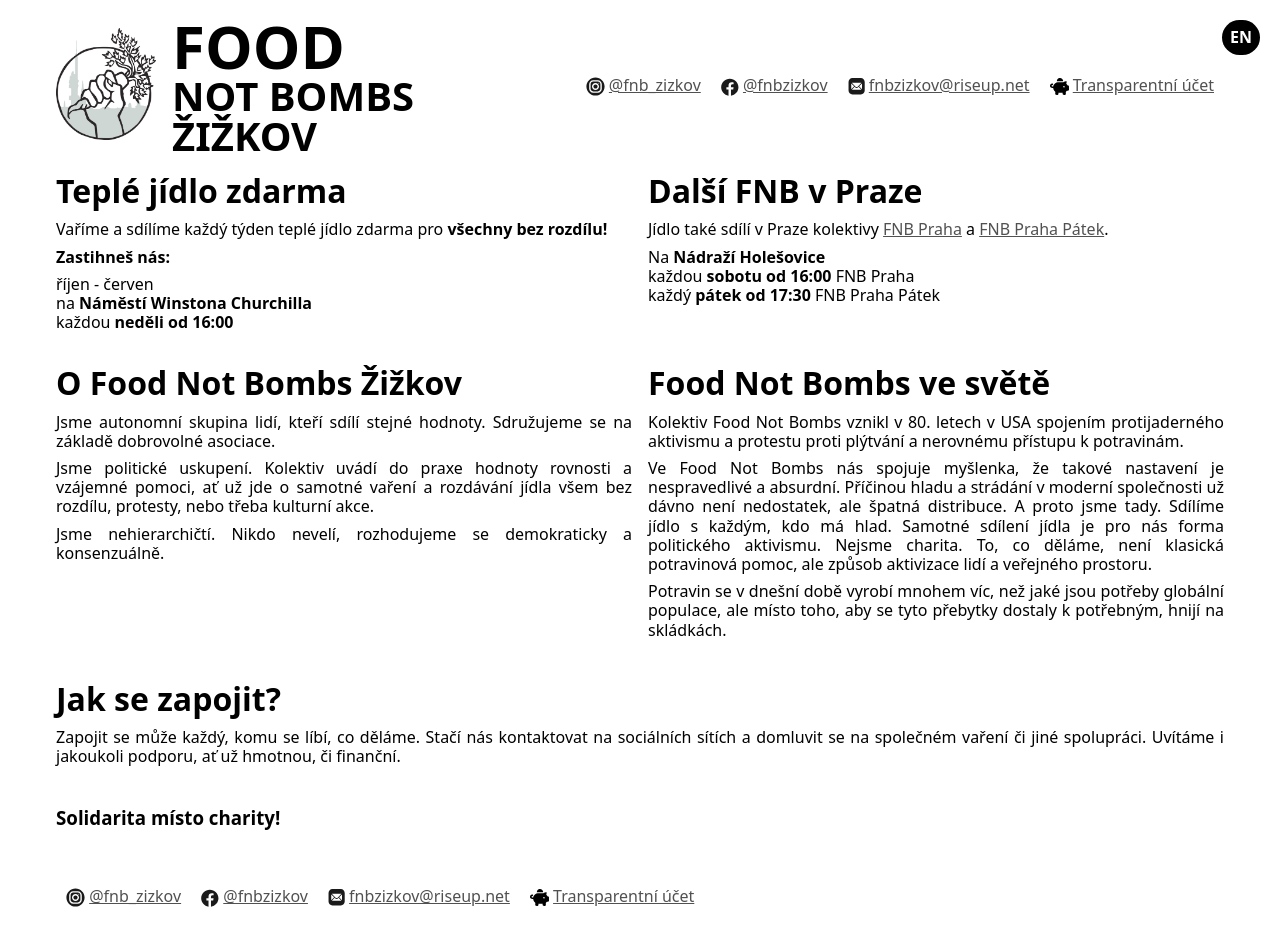
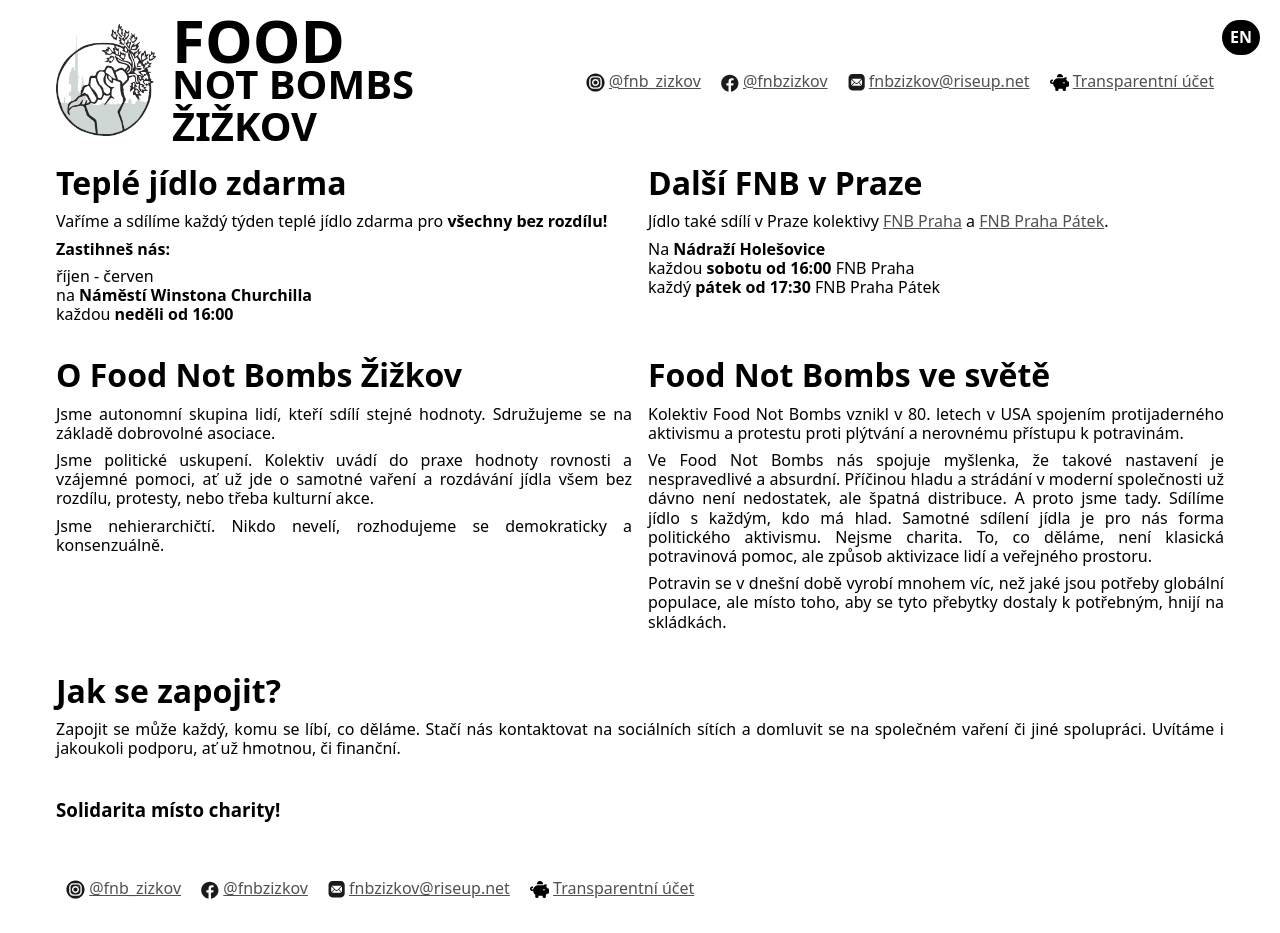
Before and after one commit to vestr-at-work/fnbzizkov.cz, a plain HTML site: page index.html in a window 1280 px wide. Drawn offline with Linux system fonts and the light colour scheme.

Commit message:
Improve title styling

```diff
--- a/index.html
+++ b/index.html
@@ -19,7 +19,10 @@
                 <div class="flex-shrink-0">
                     <img src="img/fnbz_logo.jpg" alt="Food not Bombs Žižkov" width="100px" />
                 </div>
-                <h1><span style="font-size: 60px;">Food</span> <br />Not Bombs<br /> <span class="bold">Žižkov</span>
+                <h1 class="title">
+                    <span class="title-line-1">Food</span>
+                    <span class="title-line-2">Not Bombs</span>
+                    <span class="title-line-3">Žižkov</span>
                 </h1>
             </div>
             <ul>
--- a/style.css
+++ b/style.css
@@ -10,6 +10,19 @@
   html {
     filter: invert(1);
   }
+}
+
+.title {
+  display: grid;
+}
+
+.title-line-1 {
+  font-size: 60px;
+  line-height: 0.8;
+}
+
+.title-line-3 {
+  line-height: 1.1;
 }
 
 html,
```
Also changed, not shown: en/index.html (+4 -1 lines).
